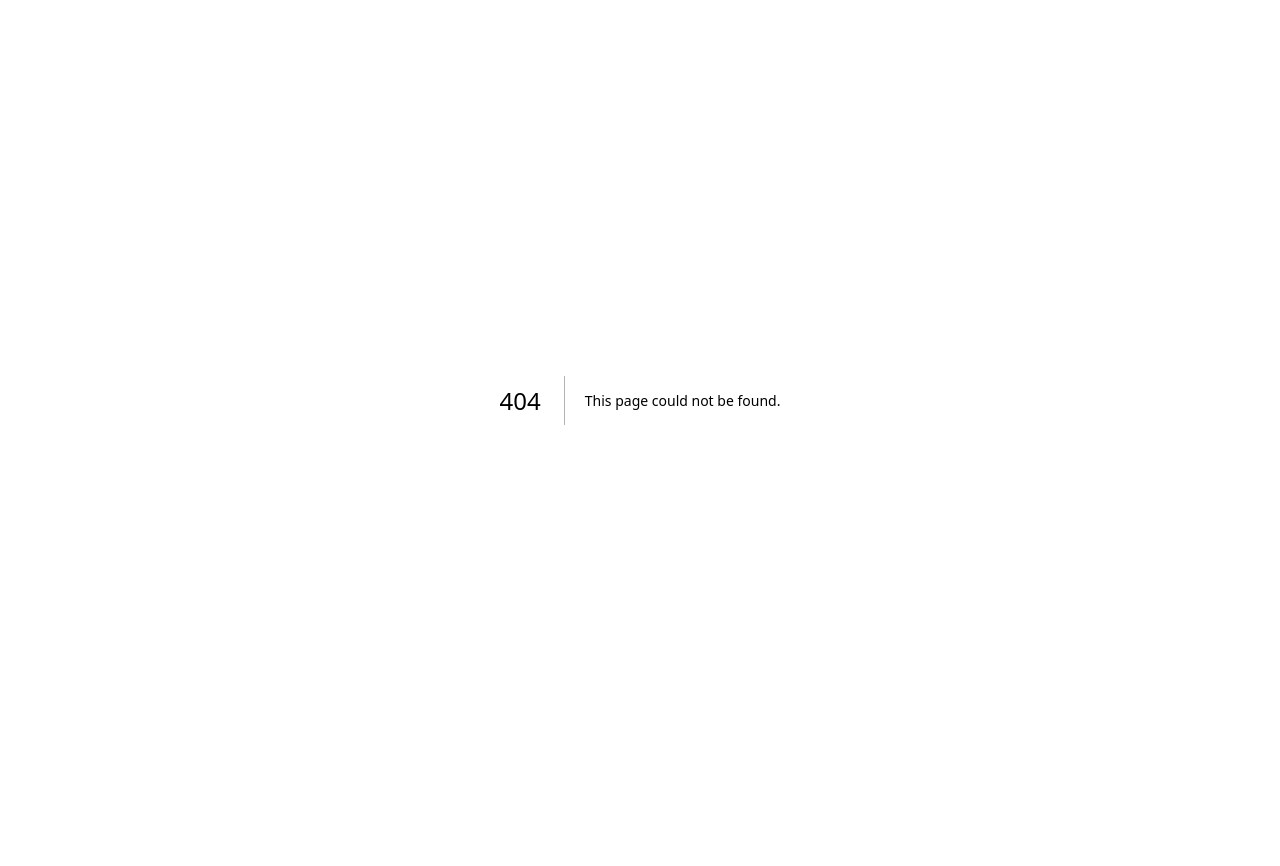
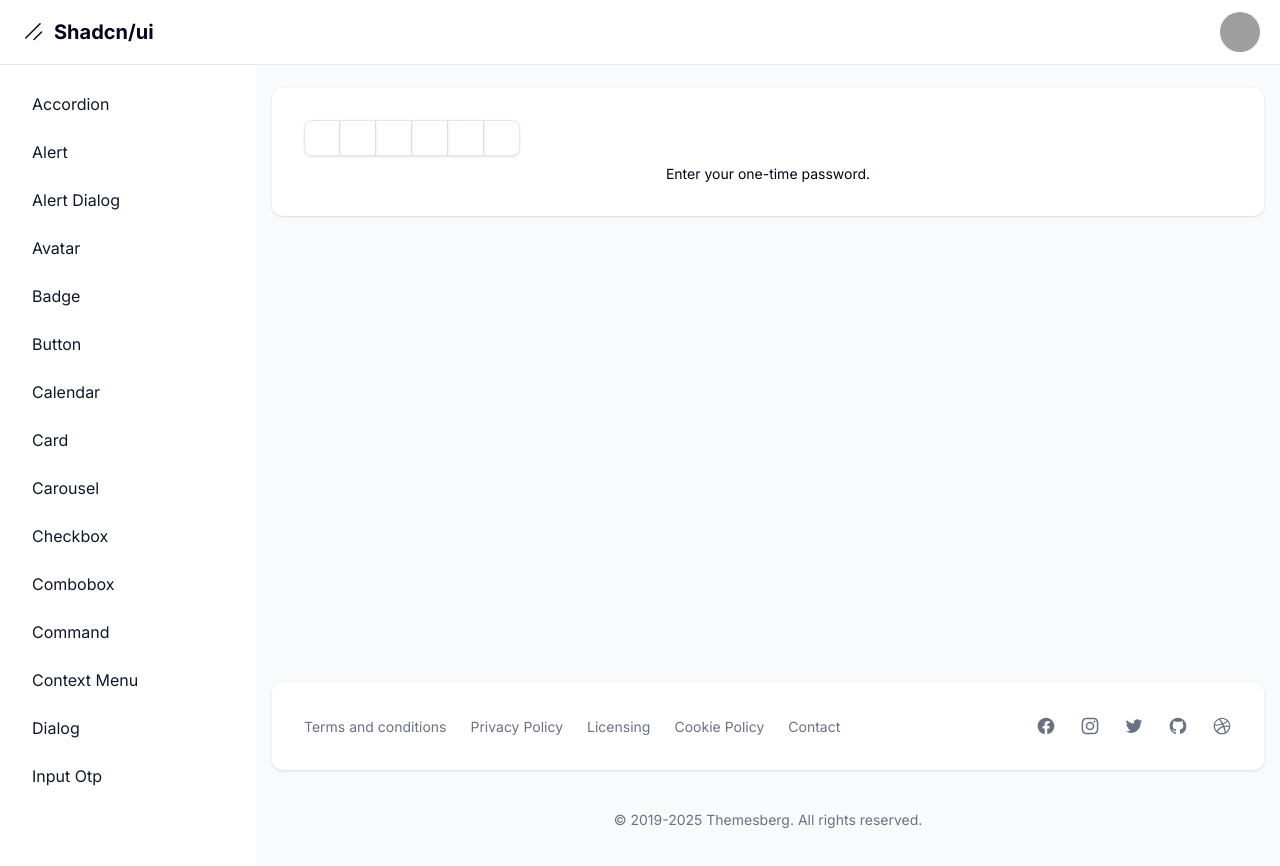
Before and after one commit to MariaAcevedo11/Curso-shadcn, a Next.js app: page /dashboard/input-otp in a window 1280 px wide. Before the commit this address had no page. Shown: the top 866 px of the page. Before the commit the page ends 800 px from the top, so only its background shows below. Built offline with nearby package versions, Linux system fonts and the light colour scheme; grey boxes are pictures that could not be loaded.

Commit message:
Input otp (one-time-password)

```diff
--- a/package.json
+++ b/package.json
@@ -25,6 +25,7 @@
     "date-fns": "^4.1.0",
     "embla-carousel-autoplay": "^8.6.0",
     "embla-carousel-react": "^8.6.0",
+    "input-otp": "^1.4.2",
     "lucide-react": "^0.555.0",
     "next": "16.0.4",
     "react": "19.2.0",
--- /dev/null
+++ b/src/app/dashboard/input-otp/page.tsx
@@ -0,0 +1,42 @@
+'use client'
+
+import {
+  InputOTP,
+  InputOTPGroup,
+  InputOTPSeparator,
+  InputOTPSlot,
+} from "@/components/ui/input-otp"
+
+import { useState } from "react";
+
+export default function Page() {
+
+   const [value, setValue] = useState("")
+
+
+  return (
+     <div className="space-y-2">
+      <InputOTP
+        maxLength={6}
+        value={value}
+        onChange={(value) => setValue(value)}
+      >
+        <InputOTPGroup>
+          <InputOTPSlot index={0} />
+          <InputOTPSlot index={1} />
+          <InputOTPSlot index={2} />
+          <InputOTPSlot index={3} />
+          <InputOTPSlot index={4} />
+          <InputOTPSlot index={5} />
+        </InputOTPGroup>
+      </InputOTP>
+      <div className="text-center text-sm">
+        {value === "" ? (
+          <>Enter your one-time password.</>
+        ) : (
+          <>You entered: {value}</>
+        )}
+      </div>
+    </div>
+  );
+}
--- a/src/app/dashboard/layout.tsx
+++ b/src/app/dashboard/layout.tsx
@@ -21,6 +21,7 @@
   { name: "combobox", href : "combobox"},
   { name: "context menu", href : "context-menu"},
   { name: "menu bar", href : "menu-bar"},
+  { name: "input otp", href : "input-otp"},
 
 
 ].sort((a,b) => a.name.localeCompare(b.name));
--- /dev/null
+++ b/src/components/ui/input-otp.tsx
@@ -0,0 +1,71 @@
+"use client"
+
+import * as React from "react"
+import { OTPInput, OTPInputContext } from "input-otp"
+import { Minus } from "lucide-react"
+
+import { cn } from "@/lib/utils"
+
+const InputOTP = React.forwardRef<
+  React.ElementRef<typeof OTPInput>,
+  React.ComponentPropsWithoutRef<typeof OTPInput>
+>(({ className, containerClassName, ...props }, ref) => (
+  <OTPInput
+    ref={ref}
+    containerClassName={cn(
+      "flex items-center gap-2 has-[:disabled]:opacity-50",
+      containerClassName
+    )}
+    className={cn("disabled:cursor-not-allowed", className)}
+    {...props}
+  />
+))
+InputOTP.displayName = "InputOTP"
+
+const InputOTPGroup = React.forwardRef<
+  React.ElementRef<"div">,
+  React.ComponentPropsWithoutRef<"div">
+>(({ className, ...props }, ref) => (
+  <div ref={ref} className={cn("flex items-center", className)} {...props} />
+))
+InputOTPGroup.displayName = "InputOTPGroup"
+
+const InputOTPSlot = React.forwardRef<
+  React.ElementRef<"div">,
+  React.ComponentPropsWithoutRef<"div"> & { index: number }
+>(({ index, className, ...props }, ref) => {
+  const inputOTPContext = React.useContext(OTPInputContext)
+  const { char, hasFakeCaret, isActive } = inputOTPContext.slots[index]
+
+  return (
+    <div
+      ref={ref}
+      className={cn(
+        "relative flex h-9 w-9 items-center justify-center border-y border-r border-input text-sm shadow-sm transition-all first:rounded-l-md first:border-l last:rounded-r-md",
+        isActive && "z-10 ring-1 ring-ring",
+        className
+      )}
+      {...props}
+    >
+      {char}
+      {hasFakeCaret && (
+        <div className="pointer-events-none absolute inset-0 flex items-center justify-center">
+          <div className="h-4 w-px animate-caret-blink bg-foreground duration-1000" />
+        </div>
+      )}
+    </div>
+  )
+})
+InputOTPSlot.displayName = "InputOTPSlot"
+
+const InputOTPSeparator = React.forwardRef<
+  React.ElementRef<"div">,
+  React.ComponentPropsWithoutRef<"div">
+>(({ ...props }, ref) => (
+  <div ref={ref} role="separator" {...props}>
+    <Minus />
+  </div>
+))
+InputOTPSeparator.displayName = "InputOTPSeparator"
+
+export { InputOTP, InputOTPGroup, InputOTPSlot, InputOTPSeparator }
```
Also changed, not shown: 1 other file (tests, documents, lock files or other folders).
